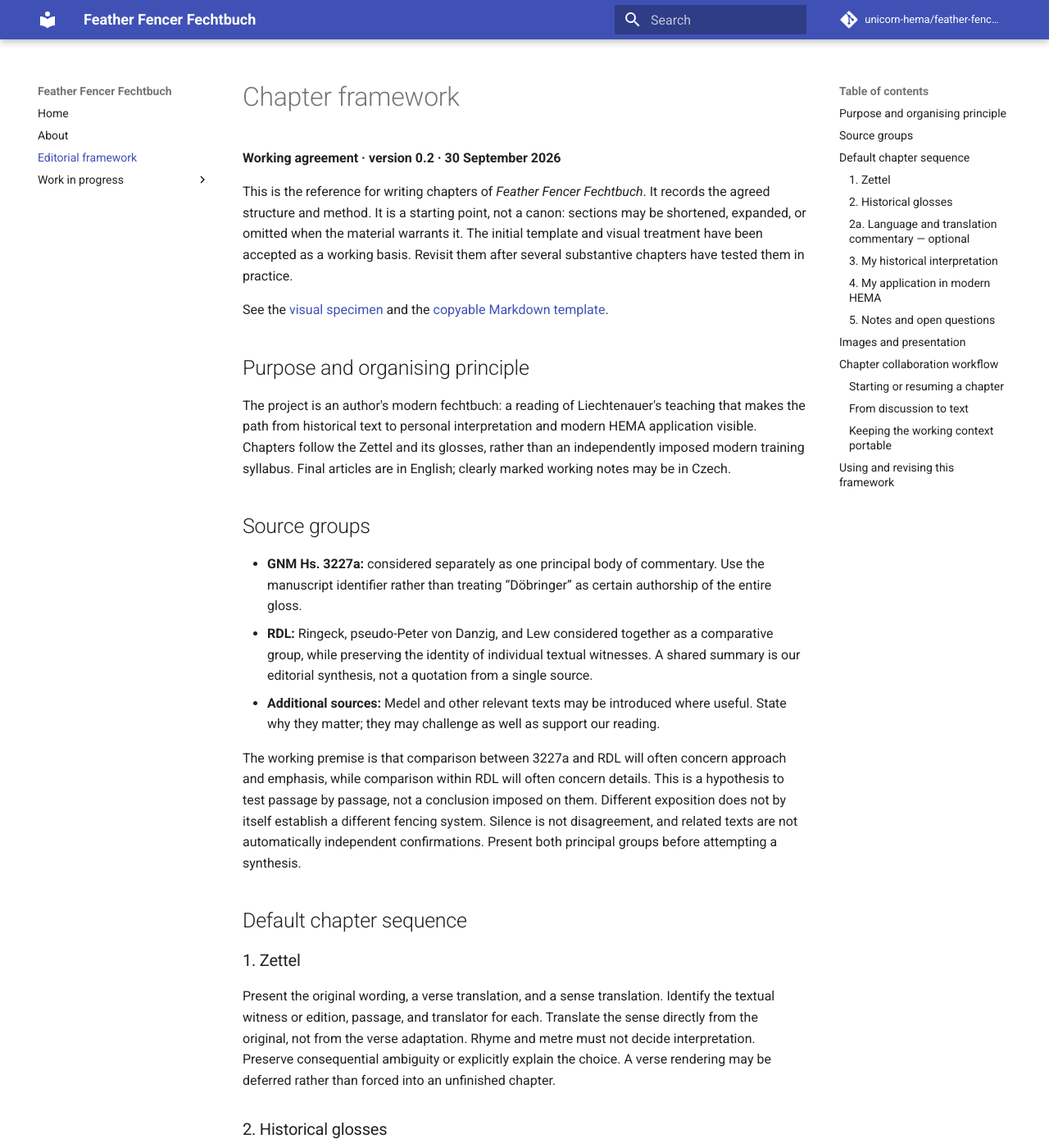
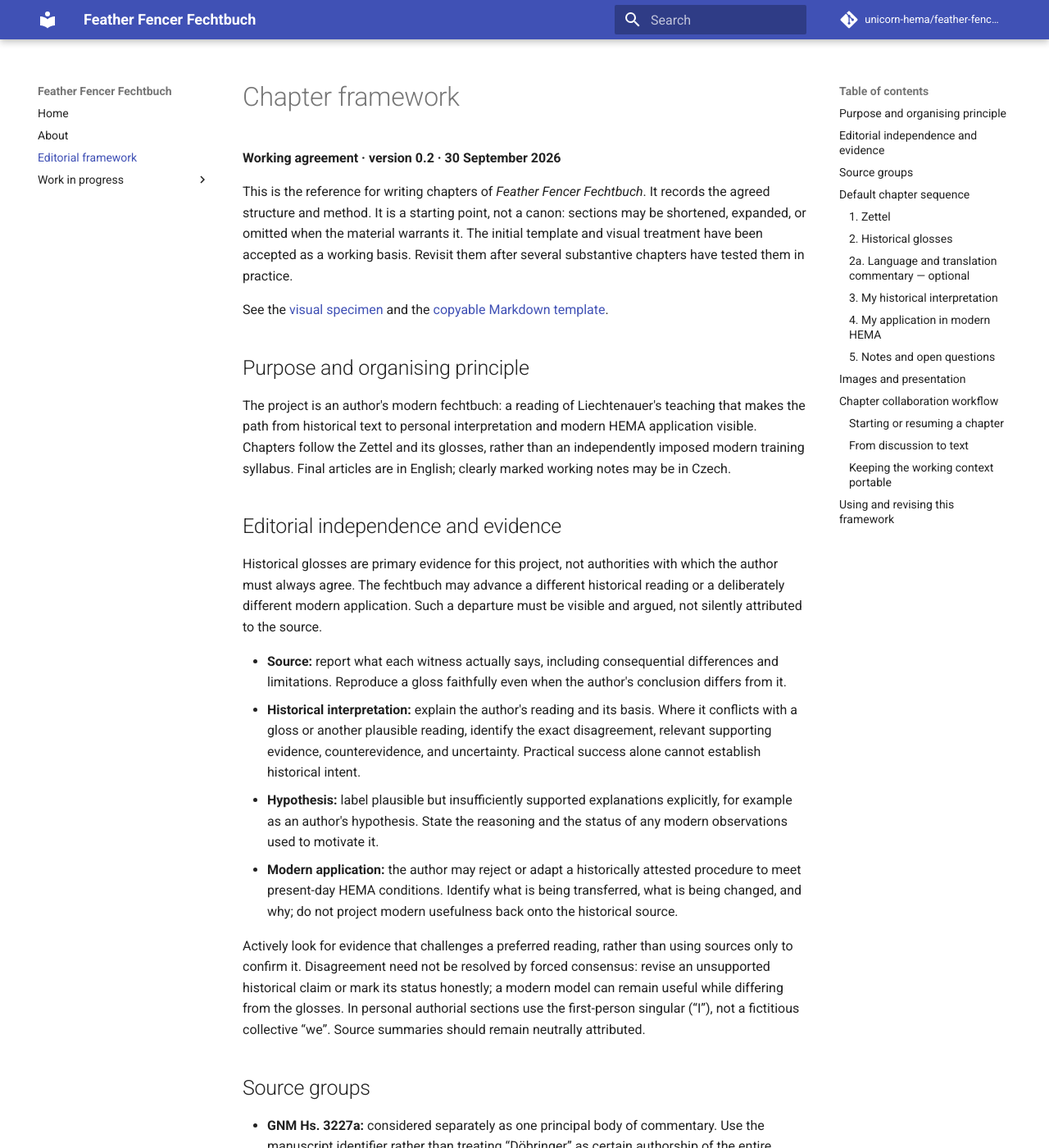
Before and after one commit to unicorn-hema/feather-fencer-fechtbuch, an MkDocs documentation site: the page built from docs/editorial/chapter-framework.md, in a window 1280 px wide and 1400 px high. Shown: the whole window at 82% size. Built offline with MkDocs 1.6.1 and Material for MkDocs 9.7.7, drawn with Linux system fonts in a browser that asks for light colours; comment, search, counter and statistics services are not loaded; some of the changed text lies outside the part shown.

Commit message:
Clarify authorial independence and evidence rules in chapter framework

```diff
--- a/docs/editorial/chapter-framework.md
+++ b/docs/editorial/chapter-framework.md
@@ -18,6 +18,35 @@ that makes the path from historical text to personal interpretation and modern
 HEMA application visible. Chapters follow the Zettel and its glosses, rather than
 an independently imposed modern training syllabus. Final articles are in English;
 clearly marked working notes may be in Czech.
+
+## Editorial independence and evidence
+
+Historical glosses are primary evidence for this project, not authorities with
+which the author must always agree. The fechtbuch may advance a different
+historical reading or a deliberately different modern application. Such a
+departure must be visible and argued, not silently attributed to the source.
+
+- **Source:** report what each witness actually says, including consequential
+  differences and limitations. Reproduce a gloss faithfully even when the
+  author's conclusion differs from it.
+- **Historical interpretation:** explain the author's reading and its basis.
+  Where it conflicts with a gloss or another plausible reading, identify the
+  exact disagreement, relevant supporting evidence, counterevidence, and
+  uncertainty. Practical success alone cannot establish historical intent.
+- **Hypothesis:** label plausible but insufficiently supported explanations
+  explicitly, for example as an author's hypothesis. State the reasoning and
+  the status of any modern observations used to motivate it.
+- **Modern application:** the author may reject or adapt a historically attested
+  procedure to meet present-day HEMA conditions. Identify what is being
+  transferred, what is being changed, and why; do not project modern usefulness
+  back onto the historical source.
+
+Actively look for evidence that challenges a preferred reading, rather than
+using sources only to confirm it. Disagreement need not be resolved by forced
+consensus: revise an unsupported historical claim or mark its status honestly;
+a modern model can remain useful while differing from the glosses. In personal
+authorial sections use the first-person singular (“I”), not a fictitious
+collective “we”. Source summaries should remain neutrally attributed.
 
 ## Source groups
 
@@ -81,9 +110,10 @@ deliberate adaptations. Historical reconstruction and modern usefulness are
 different claims. Practical examples, exercises, or observations belong here
 when they help, but are not mandatory subsections.
 
-Major departures are not anticipated, but agreement is not a requirement.
-If a conflict arises: describe the problem, investigate its cause, decide whether
-a departure is necessary, and explain the chosen solution and its limits.
+Agreement with the historical prescriptions is not required in this modern
+section. For a deliberate departure, explain the historical baseline, the
+present-day problem, the alternative adopted, its justification, and its limits.
+Apply the evidential discipline set out above.
 
 ### 5. Notes and open questions
 
```
